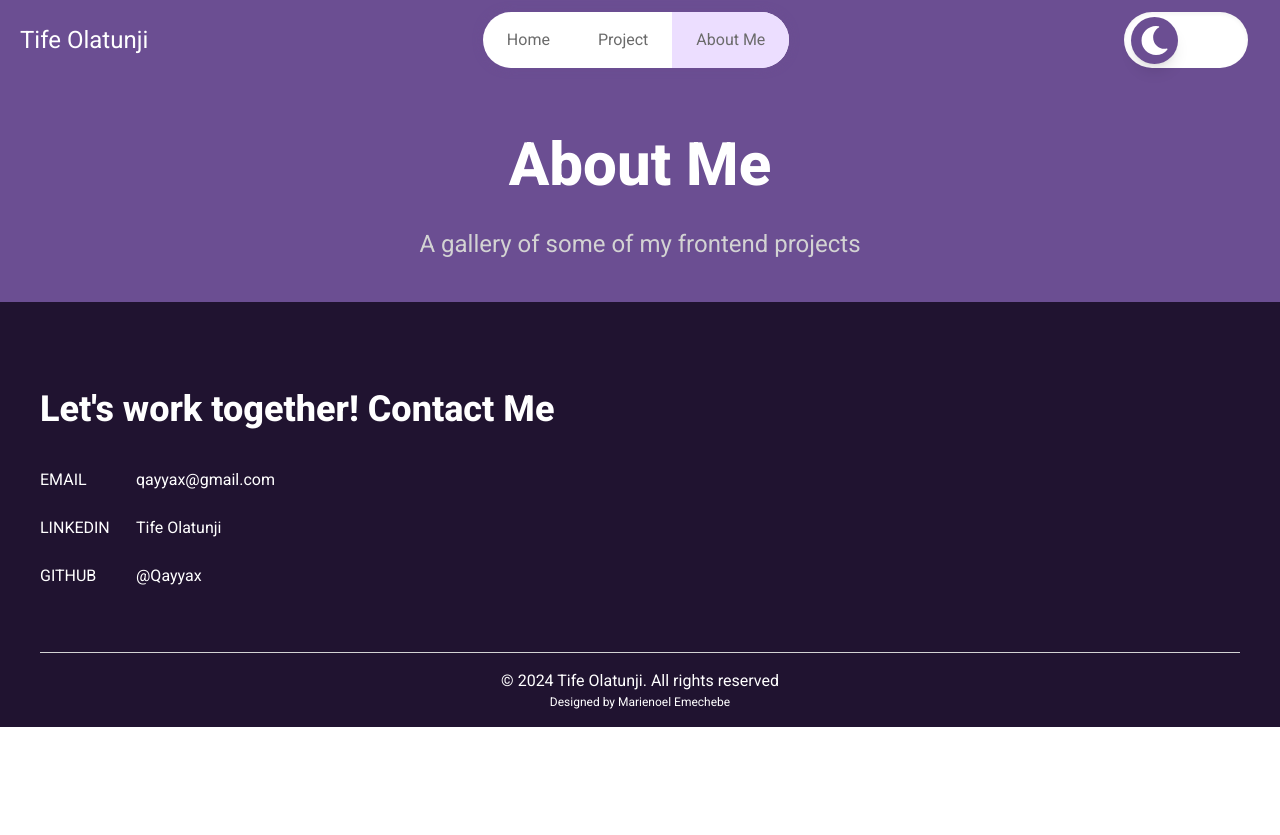
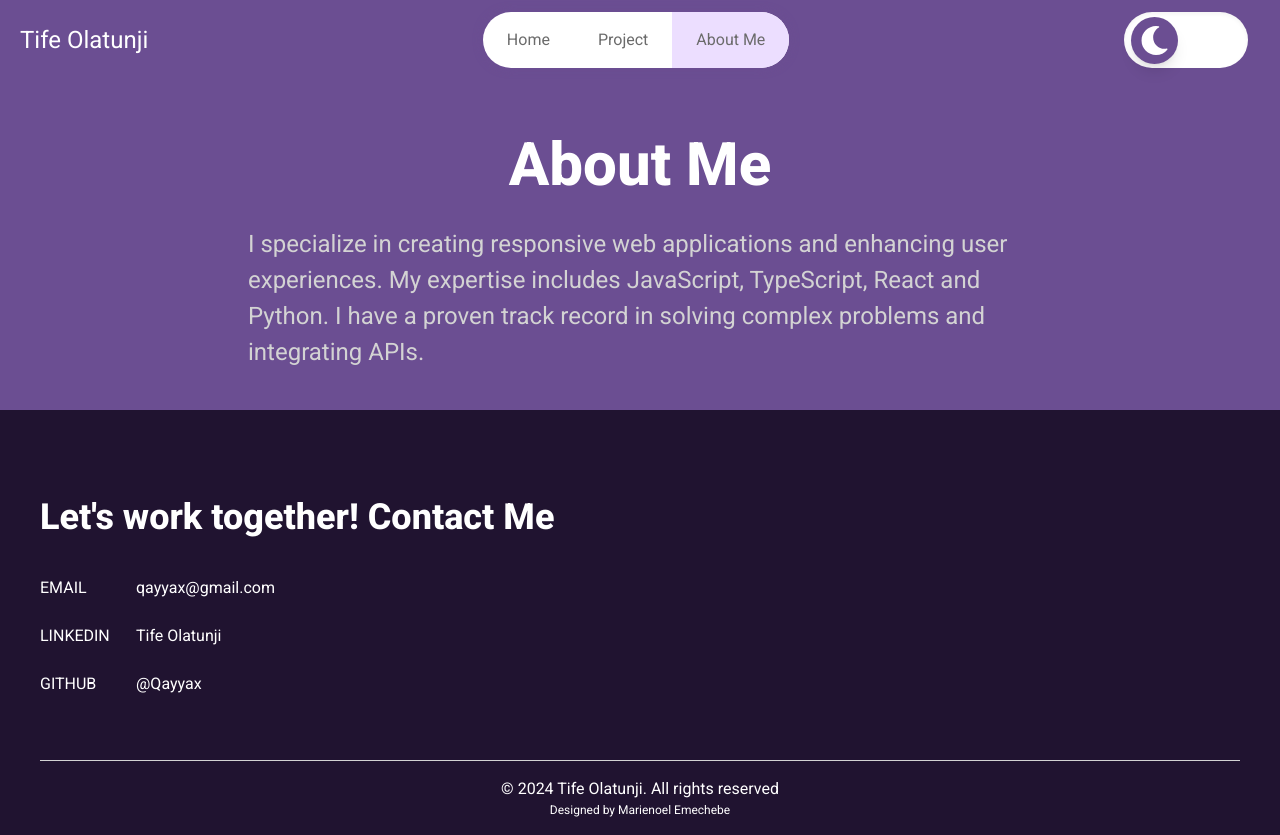
Before and after one commit to Qayyax/portfolio, a React (Vite) app: page /about in a window 1280 px wide. Before the commit the page ends 800 px from the top, so only its background shows below. Built offline with nearby package versions, Linux system fonts and the light colour scheme.

Commit message:
about me text

```diff
--- a/src/pages/AboutMeLayout.jsx
+++ b/src/pages/AboutMeLayout.jsx
@@ -15,8 +15,8 @@ export default function AboutMeLayout() {
         <h1 className={`${textColor} font-extrabold text-[2.5em] md:text-[3.75em]`}>
           About Me
         </h1>
-        <p className={`${pColor} md:text-[1.5em]`}>
-          A gallery of some of my frontend projects
+        <p className={`${pColor} md:text-[1.5em] w-[350px] md:w-[784px]`}>
+          I specialize in creating responsive web applications and enhancing user experiences. My expertise includes JavaScript, TypeScript, React and Python. I have a proven track record in solving complex problems and integrating APIs.
         </p>
       </section>
     </main>
```
